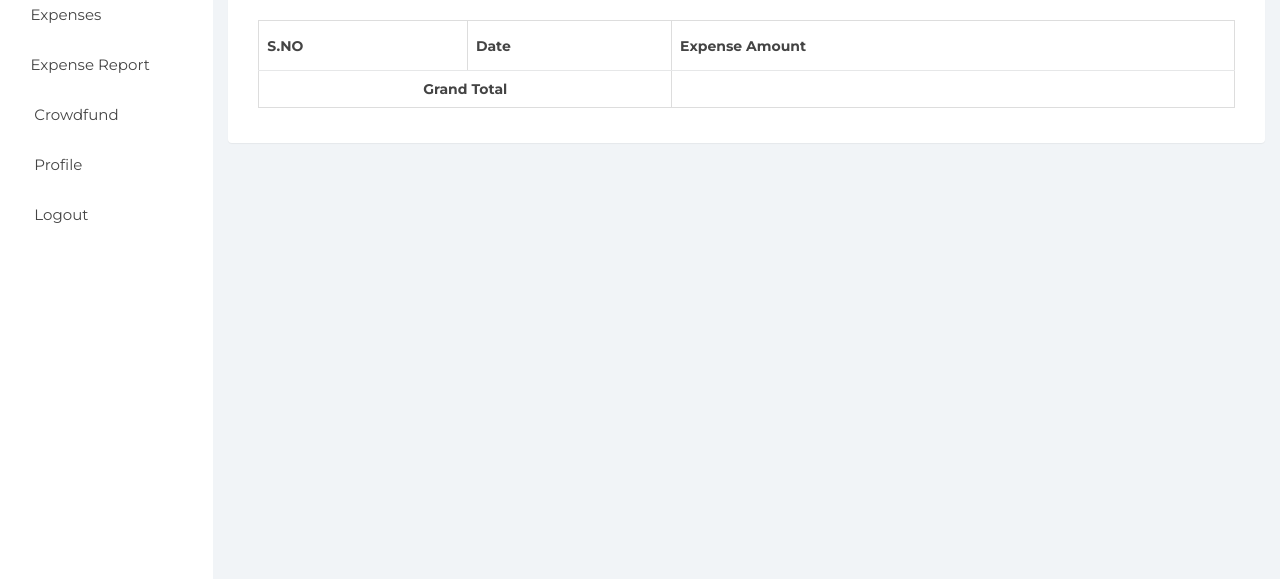
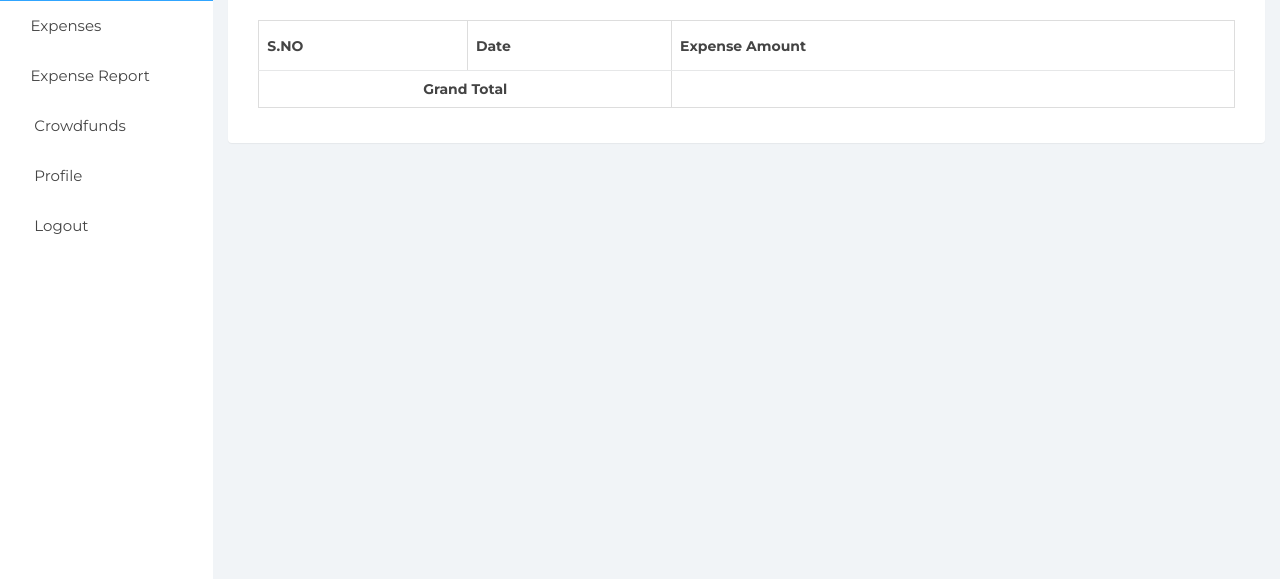
Before and after one commit to diego-ruben-cruz/CMPE-133-PaySmith-Fall-2021, a PHP site: page /expense-datewise-reports-detailed.php in a window 1280 px wide. Shown: the part 221-800 px from the top of the page. Run offline with PHP 8.4, Linux system fonts and the light colour scheme; a user stored in the database is signed in; data comes from the database, SQL or seed files in the repository; grey boxes labelled with a size stand in for pictures from a placeholder-image service; data that the repository does not hold is empty; some libraries are stand-ins or nearby versions; some web fonts are replaced.

Commit message:
Update expense-datewise-reports-detailed.php

```diff
--- a/expense-datewise-reports-detailed.php
+++ b/expense-datewise-reports-detailed.php
@@ -88,7 +88,7 @@ $name=$row['fname'];
 
 
             <li class="parent "><a data-toggle="collapse" href="#sub-item-3">
-                <em class="fa fa-navicon">&nbsp;</em> Crowdfund <span data-toggle="collapse" href="#sub-item-1" class="icon pull-right"><em class="fa fa-plus"></em></span>
+                <em class="fa fa-navicon">&nbsp;</em> Crowdfunds <span data-toggle="collapse" href="#sub-item-1" class="icon pull-right"><em class="fa fa-plus"></em></span>
                 </a>
                 <ul class="children collapse" id="sub-item-3">
                     <li><a class="" href="add-crowdfund.php">
```
